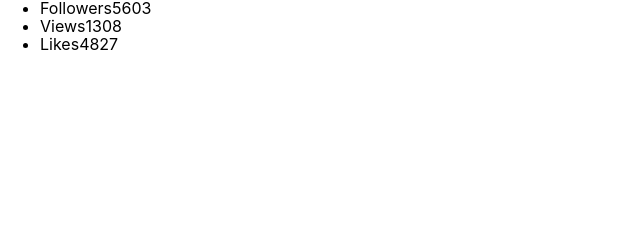
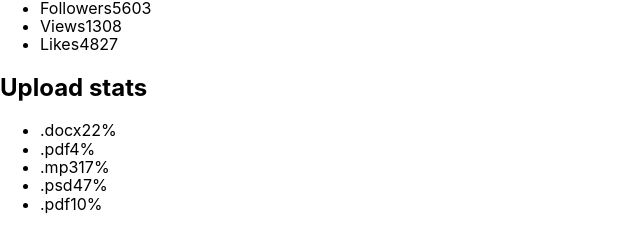
Before and after one commit to skabanets/goit-react-hw-01-components, a React (Create React App) app: page / in a window 1280 px wide. Shown: the part 424-676 px from the top of the page, without its empty margins (0-640 px from the left). Built offline with nearby package versions, Linux system fonts and the light colour scheme.

Commit message:
create statistics markup

```diff
--- a/src/components/App.jsx
+++ b/src/components/App.jsx
@@ -1,10 +1,13 @@
 import { Profile } from './profile/Profile';
+import { Statistics } from './statistics/Statistics';
 import user from '../data/user.json';
+import statistics from '../data/statistics.json';
 
 export const App = () => {
   return (
     <>
       <Profile {...user} />
+      <Statistics statistics={statistics} title="Upload stats" />
     </>
   );
 };
--- a/src/components/profile/Profile.jsx
+++ b/src/components/profile/Profile.jsx
@@ -8,7 +8,7 @@ export const Profile = ({ username, tag, location, avatar, stats }) => {
       <div>
         <img src={avatar} alt="User avatar" />
         <p>{username}</p>
-        <p>@{tag}</p>
+        <p>&#64;{tag}</p>
         <p>{location}</p>
       </div>
 
--- /dev/null
+++ b/src/components/statistics/Statistics.jsx
@@ -0,0 +1,14 @@
+import { StatisticsItem } from 'components/statisticsItem/StatisticsItem';
+
+export const Statistics = ({ statistics, title }) => {
+  return (
+    <section>
+      {title && <h2>{title}</h2>}
+      <ul>
+        {statistics.map(el => (
+          <StatisticsItem key={el.id} {...el} />
+        ))}
+      </ul>
+    </section>
+  );
+};
--- /dev/null
+++ b/src/components/statisticsItem/StatisticsItem.jsx
@@ -0,0 +1,8 @@
+export const StatisticsItem = ({ label, percentage }) => {
+  return (
+    <li>
+      <span>{label}</span>
+      <span>{percentage}&#37;</span>
+    </li>
+  );
+};
--- /dev/null
+++ b/src/data/statistics.json
@@ -0,0 +1,7 @@
+[
+  { "id": "id-1", "label": ".docx", "percentage": 22 },
+  { "id": "id-2", "label": ".pdf", "percentage": 4 },
+  { "id": "id-3", "label": ".mp3", "percentage": 17 },
+  { "id": "id-4", "label": ".psd", "percentage": 47 },
+  { "id": "id-5", "label": ".pdf", "percentage": 10 }
+]
```
